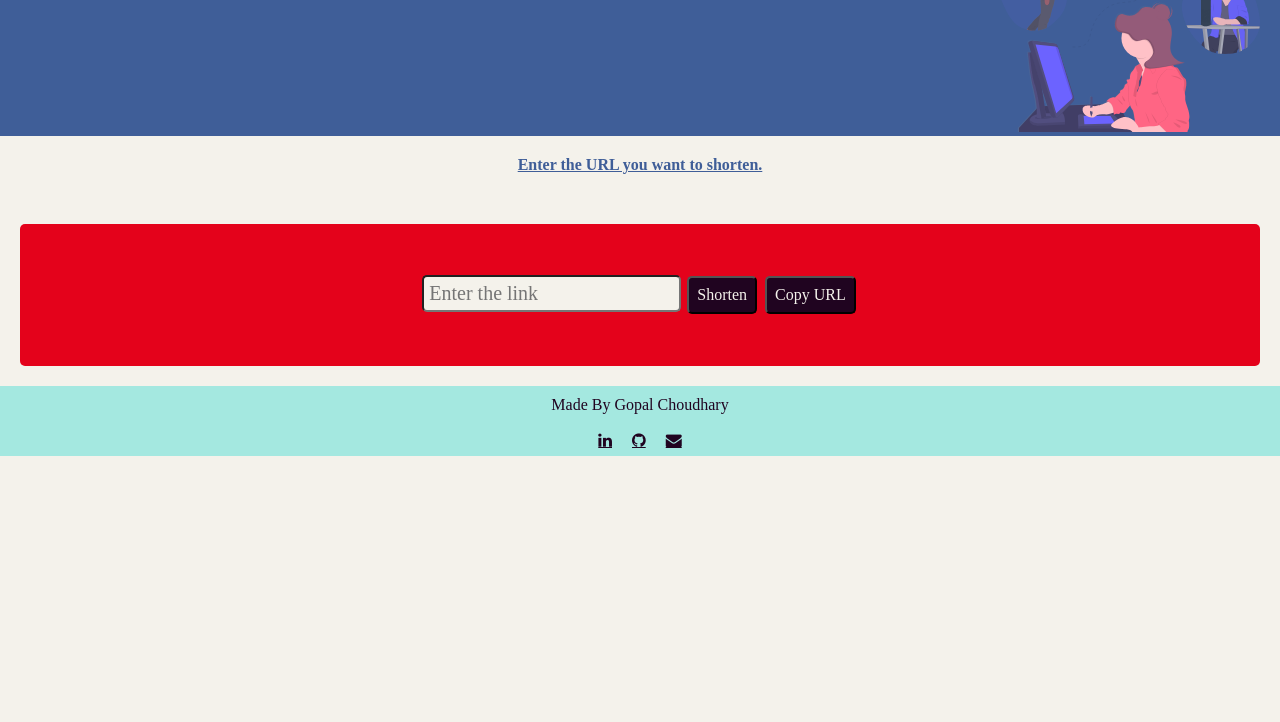
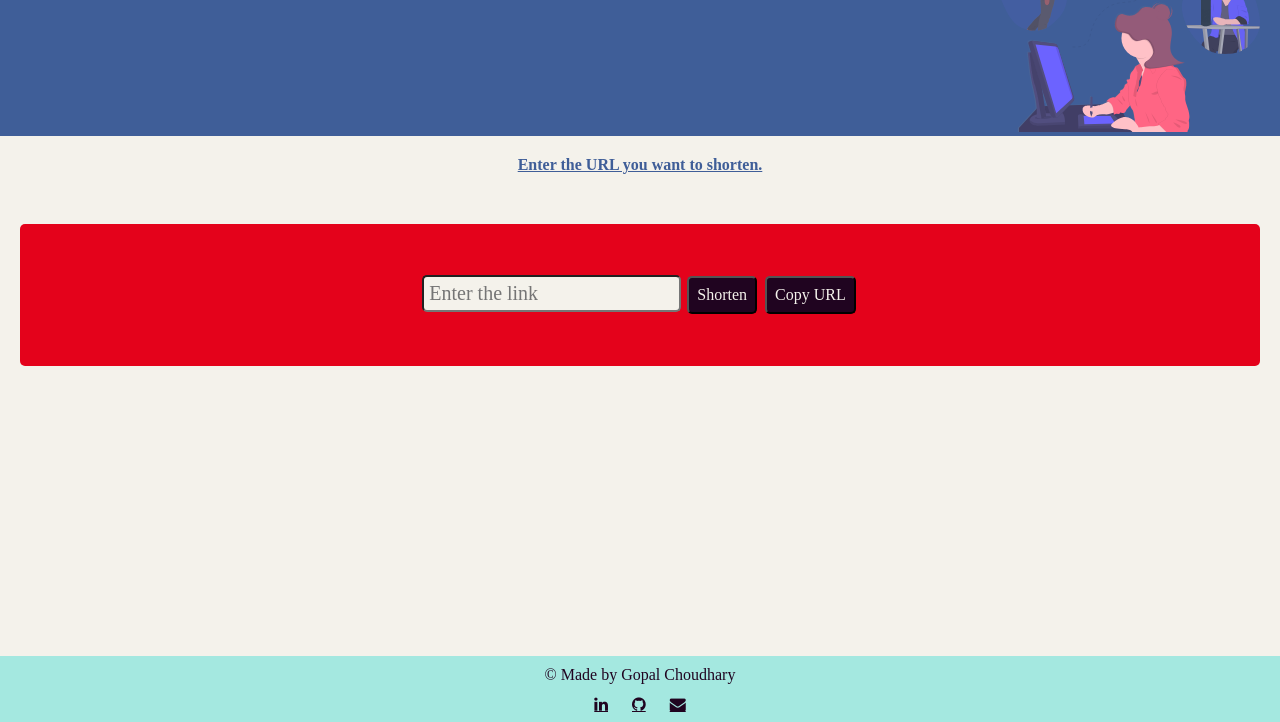
Before and after one commit to gopalkrs/shortly-url-shortener, a website: page static/index.html in a window 1280 px wide. Shown: the part 78-800 px from the top of the page. Drawn offline with Linux system fonts and the light colour scheme; a web font is replaced by a local one.

Commit message:
changed some content

```diff
--- a/static/index.html
+++ b/static/index.html
@@ -27,7 +27,7 @@
         </form>
     </div>
     <footer>
-        <p style="background-color: transparent;">Made By Gopal Choudhary</p>
+        <p style="background-color: transparent;">&#169; Made by Gopal Choudhary</p>
         <div class="social">
         <span class="connect-me"><a href="https://linkedin.com/in/gopal-choudhary-272bb3207" class="fa fa-linkedin connect-me"></a></span>
         <span class="connect-me"><a href="https://github.com/gopalkrs" class="fa fa-github connect-me"></a></span>
--- a/static/shortdesign.css
+++ b/static/shortdesign.css
@@ -17,11 +17,15 @@ header {
 }
 footer {
     background-color: #A4E8E0;
-    margin-top: 20px;
+    margin-top: 30px;
+    position: fixed;
+    width: 100%;
+    bottom: 0;
 }
 .fa {
     color: rgb(32, 4, 32);
-    margin: 8px;
+    margin: 2px 10px;
+    margin-bottom: 10px;
 }
 p{
     padding: 10px;
@@ -72,6 +76,7 @@ button {
     padding: 8px;
     margin: 2px;
 }
+
 h4 {
     background-color: transparent;
     text-align: center;
```
